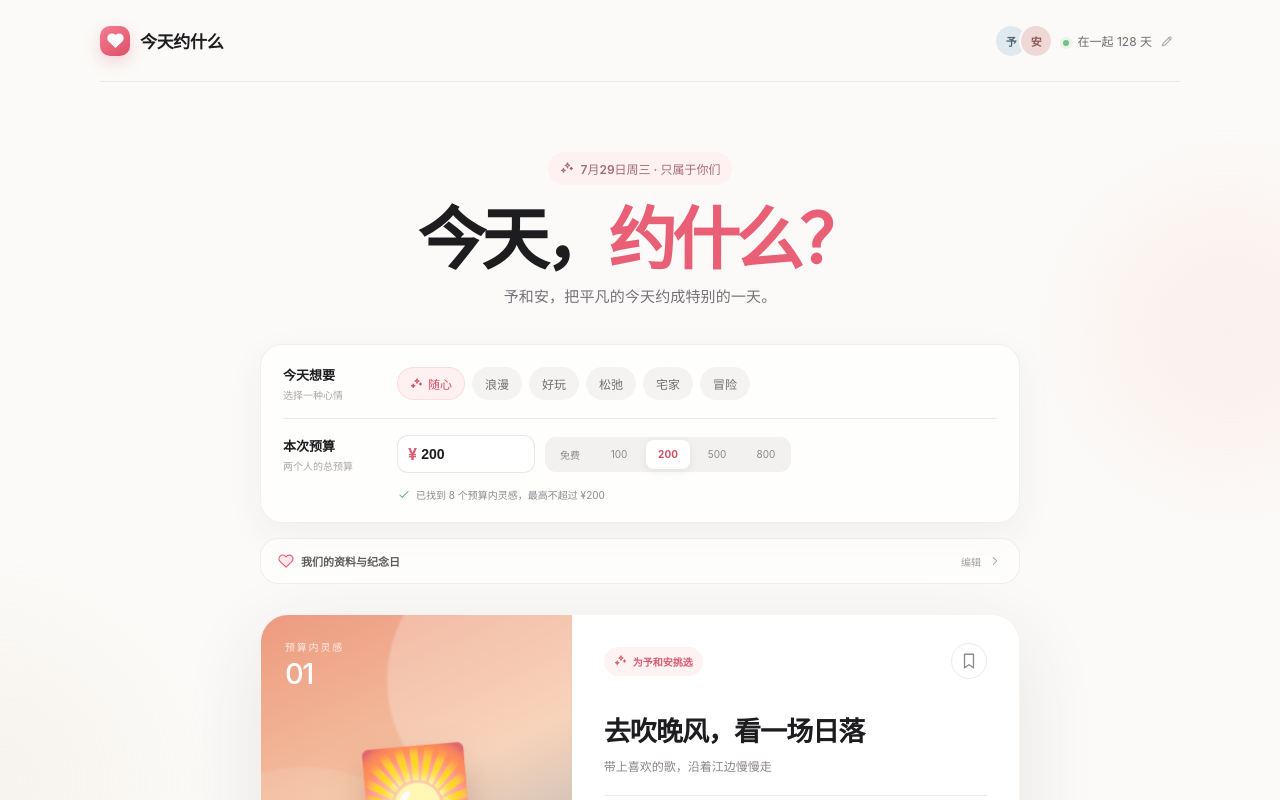
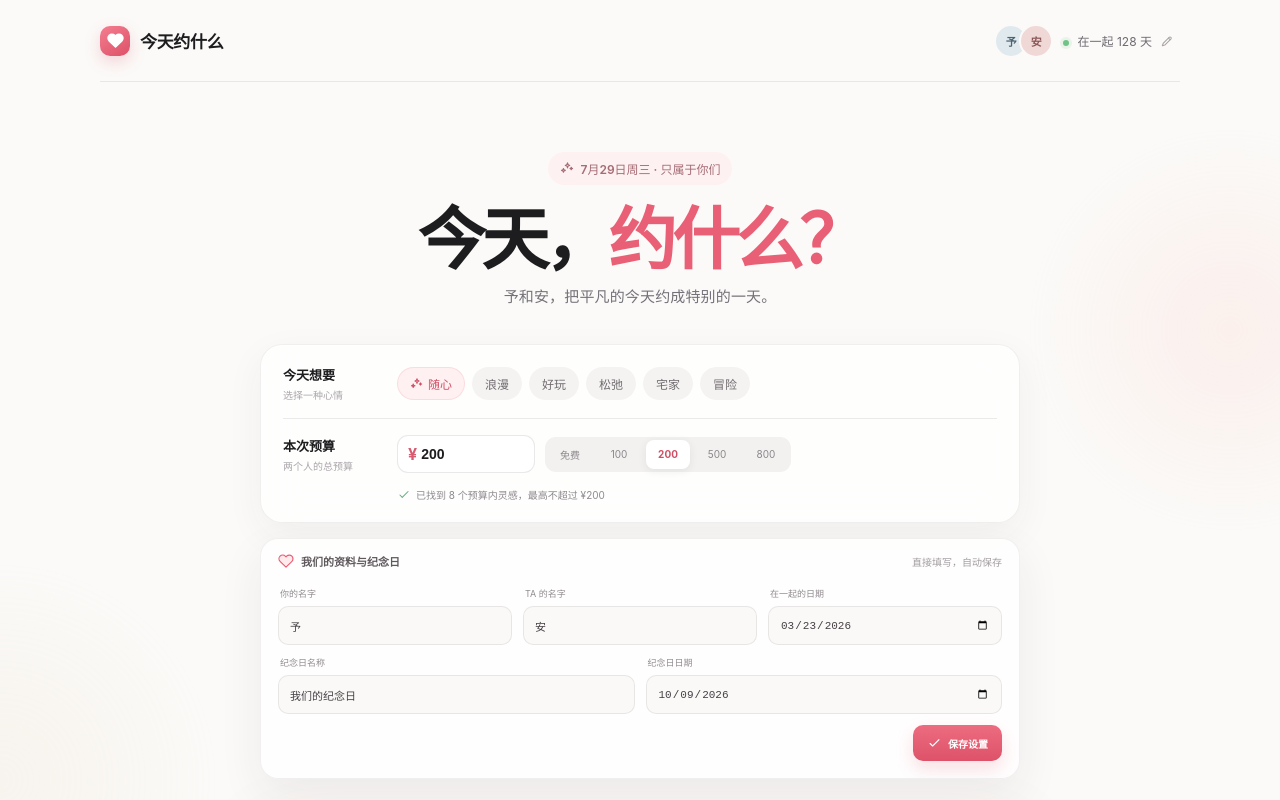
Before and after one commit to Healer268/today-date-idea, a React (Vite) app: page / in a window 1280 px wide. Shown: the top 800 px of the page. Built offline with nearby package versions, Linux system fonts and the light colour scheme.

Commit message:
Expose editable settings and explicit save action

```diff
--- a/app/globals.css
+++ b/app/globals.css
@@ -90,10 +90,10 @@ main { min-height: 100vh; position: relative; overflow: hidden; padding-bottom:
 .profile-panel { width: min(760px, calc(100% - 40px)); margin: -15px auto 30px; border: 1px solid rgba(82,64,67,.08); border-radius: 18px; background: rgba(255,255,255,.58); position: relative; z-index: 2; overflow: hidden; transition: .25s ease; }
 .profile-panel.open { background: rgba(255,255,255,.82); box-shadow: 0 16px 45px rgba(71,48,51,.07); }
 .profile-toggle { width: 100%; border: 0; background: transparent; padding: 14px 17px; display: flex; align-items: center; justify-content: space-between; color: #5f595d; cursor: pointer; }
+.profile-heading { cursor: default; }
 .profile-toggle > span { display: flex; align-items: center; gap: 7px; font-size: 11px; font-weight: 620; }
 .profile-toggle > span:first-child svg { color: var(--rose); fill: rgba(233,95,117,.12); }
 .profile-toggle > span:last-child { color: #a29ca0; font-size: 10px; font-weight: 500; }
-.profile-panel.open .profile-toggle > span:last-child svg { transform: rotate(90deg); }
 .profile-fields { padding: 4px 17px 17px; display: grid; grid-template-columns: repeat(6, 1fr); gap: 11px; }
 .profile-fields label { grid-column: span 2; display: flex; flex-direction: column; gap: 6px; }
 .profile-fields label:nth-child(4) { grid-column: span 3; }
@@ -101,7 +101,7 @@ main { min-height: 100vh; position: relative; overflow: hidden; padding-bottom:
 .profile-fields label > span { color: #918b8f; font-size: 9px; padding-left: 2px; }
 .profile-fields input { width: 100%; min-width: 0; height: 39px; border: 1px solid rgba(75,57,61,.1); border-radius: 10px; outline: 0; background: #faf9f8; color: #464044; padding: 0 11px; font-size: 11px; transition: .2s ease; }
 .profile-fields input:focus { border-color: rgba(233,95,117,.5); background: white; box-shadow: 0 0 0 4px rgba(233,95,117,.06); }
-.saved-note { grid-column: 1 / -1; display: flex; align-items: center; gap: 5px; color: #79a785; font-size: 9px; }
+.save-settings { grid-column: 1 / -1; justify-self: end; height: 36px; border: 0; border-radius: 10px; padding: 0 14px; display: flex; align-items: center; gap: 6px; color: white; background: linear-gradient(180deg, #ed6c80, #dd5269); box-shadow: 0 8px 18px rgba(220,77,101,.18); cursor: pointer; font-size: 10px; font-weight: 620; }
 
 .result-wrap { width: min(760px, calc(100% - 40px)); margin: 0 auto; display: flex; flex-direction: column; align-items: center; position: relative; z-index: 1; }
 .idea-card { width: 100%; min-height: 360px; display: grid; grid-template-columns: 41% 59%; background: white; border-radius: 28px; overflow: hidden; box-shadow: 0 24px 80px rgba(82, 52, 54, .11); border: 1px solid rgba(87, 65, 67, .06); transition: opacity .2s, transform .42s cubic-bezier(.2,.8,.2,1); }
--- a/app/page.jsx
+++ b/app/page.jsx
@@ -170,7 +170,6 @@ export default function Home() {
   const [startDate, setStartDate] = useState(defaults.started);
   const [anniversaryName, setAnniversaryName] = useState("我们的纪念日");
   const [anniversaryDate, setAnniversaryDate] = useState(defaults.anniversary);
-  const [editingProfile, setEditingProfile] = useState(false);
   const [hydrated, setHydrated] = useState(false);
 
   useEffect(() => {
@@ -261,6 +260,10 @@ export default function Home() {
     setSaved(false);
   };
 
+  const scrollToSettings = () => {
+    document.getElementById("couple-settings")?.scrollIntoView({ behavior: "smooth", block: "center" });
+  };
+
   return (
     <main>
       <div className="ambient ambient-one" />
@@ -270,7 +273,7 @@ export default function Home() {
           <span className="brand-mark"><Icon name="heart" size={17} strokeWidth={2.2} /></span>
           <span>今天约什么</span>
         </a>
-        <button className="couple couple-button" onClick={() => setEditingProfile((value) => !value)}>
+        <button className="couple couple-button" onClick={scrollToSettings}>
           <span className="avatar avatar-one">{(personOne || "我").slice(0, 1)}</span>
           <span className="avatar avatar-two">{(personTwo || "你").slice(0, 1)}</span>
           <span className="together"><span className="online-dot" /> 在一起 {relationshipDays} 天</span>
@@ -299,7 +302,7 @@ export default function Home() {
         <div className="control-group budget-row">
           <div className="control-title"><span>本次预算</span><small>两个人的总预算</small></div>
           <div className="budget-control">
-            <label className="money-input"><span>¥</span><input type="number" min="0" max="99999" value={budget} onChange={(event) => updateBudget(event.target.value)} aria-label="输入约会预算" /></label>
+            <label className="money-input"><span>¥</span><input type="number" min="0" max="99999" value={budget} onFocus={(event) => event.target.select()} onChange={(event) => updateBudget(event.target.value)} aria-label="输入约会预算" /></label>
             <div className="budget-presets">
               {budgetPresets.map((amount) => <button key={amount} className={budget === amount ? "active" : ""} onClick={() => updateBudget(amount)}>{amount === 0 ? "免费" : amount}</button>)}
             </div>
@@ -308,21 +311,21 @@ export default function Home() {
         <p className="budget-hint"><Icon name="check" size={14} /> 已找到 {affordableIdeas.length} 个预算内灵感，最高不超过 ¥{budget}</p>
       </section>
 
-      <section className={`profile-panel ${editingProfile ? "open" : ""}`} aria-label="情侣与纪念日设置">
-        <button className="profile-toggle" onClick={() => setEditingProfile((value) => !value)}>
+      <section id="couple-settings" className="profile-panel open" aria-label="情侣与纪念日设置">
+        <div className="profile-toggle profile-heading">
           <span><Icon name="heart" size={16} /> 我们的资料与纪念日</span>
-          <span>{editingProfile ? "收起" : "编辑"} <Icon name="chevron" size={14} /></span>
-        </button>
-        {editingProfile && (
+          <span>直接填写，自动保存</span>
+        </div>
         <div className="profile-fields">
           <label><span>你的名字</span><input value={personOne} maxLength={8} onChange={(event) => setPersonOne(event.target.value)} placeholder="输入名字" /></label>
           <label><span>TA 的名字</span><input value={personTwo} maxLength={8} onChange={(event) => setPersonTwo(event.target.value)} placeholder="输入名字" /></label>
           <label><span>在一起的日期</span><input type="date" value={startDate} onChange={(event) => setStartDate(event.target.value)} /></label>
           <label><span>纪念日名称</span><input value={anniversaryName} maxLength={16} onChange={(event) => setAnniversaryName(event.target.value)} placeholder="例如：第一次见面" /></label>
           <label><span>纪念日日期</span><input type="date" value={anniversaryDate} onChange={(event) => setAnniversaryDate(event.target.value)} /></label>
-            <div className="saved-note"><Icon name="check" size={15} /> 修改会自动保存在此设备</div>
+          <button className="save-settings" onClick={() => showToast("设置已保存")}>
+            <Icon name="check" size={15} /> 保存设置
+          </button>
         </div>
-        )}
       </section>
 
       <section className="result-wrap">
@@ -368,7 +371,7 @@ export default function Home() {
           <p><b>{anniversaryName || "我们的纪念日"}</b><small>{anniversary.label}</small></p>
         </div>
         <div className="progress"><i style={{ width: `${anniversary.progress}%` }} /></div>
-        <button onClick={() => setEditingProfile(true)} aria-label="编辑纪念日"><Icon name="edit" size={17} /></button>
+        <button onClick={scrollToSettings} aria-label="编辑纪念日"><Icon name="edit" size={17} /></button>
       </section>
 
       <footer>
@@ -379,7 +382,7 @@ export default function Home() {
       <nav className="mobile-nav" aria-label="移动端导航">
         <button className="active"><Icon name="home" size={20} /><span>今天</span></button>
         <button onClick={() => showToast("约会清单还是空的，先收藏一个吧")}><Icon name="bookmark" size={20} /><span>清单</span></button>
-        <button onClick={() => setEditingProfile(true)}><Icon name="user" size={20} /><span>我们</span></button>
+        <button onClick={scrollToSettings}><Icon name="user" size={20} /><span>我们</span></button>
       </nav>
       <div className={`toast ${toast ? "show" : ""}`}><Icon name="check" size={17} />{toast}</div>
     </main>
```
Lines whose indentation alone changed are shown as unchanged.
